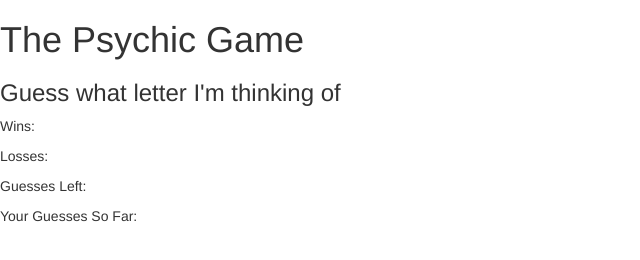
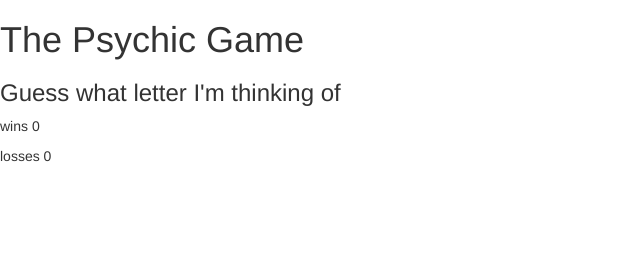
Before and after one commit to edogg23/Psychic-Game, a plain HTML site: page index.html in a window 1280 px wide. Shown: the whole page, without its empty margins (0-640 px from the left). Drawn offline with nearby package versions, Linux system fonts and the light colour scheme.

Commit message:
Displaying everything to page

```diff
--- a/assets/javascript/game.js
+++ b/assets/javascript/game.js
@@ -8,6 +8,12 @@
     var usrChoice = " ";
     var compChoice = " ";
 
+
+    var woutput = document.getElementById("woutput");
+        woutput.innerHTML = "wins " + win;
+
+    var loutput = document.getElementById("loutput");
+          loutput.innerHTML = "losses " + losses;
 
 
 
@@ -21,6 +27,13 @@
     	// Computer choses a random letter from the array
     	compChoice = letters[Math.floor(Math.random() * letters.length)];
     	console.log('The computer\'s guess: ' + compChoice);
+
+
+
+
+
+        // var gleft = document.getElementById("gleft");
+        // gleft.innerHTML = "Guesses Left: " + guessesLeft;
 
     	if (usrChoice === compChoice) {
     	    console.log("correct");
@@ -39,7 +52,13 @@
           console.log("losses: " + losses);
           console.log("guesses left: " + guessesLeft);
           console.log("guesses so far: " + guessedSoFar);
-        // if (true) {}
+
+    	var gleft = document.getElementById("gleft");
+    		gleft.innerHTML = "Guesses left " + guessesLeft;
+
+    	var gsofar = document.getElementById("gsofar");
+    		gsofar.innerHTML = "Your Guesses so far " +  guessedSoFar;
+
     }
 
 
--- a/index.html
+++ b/index.html
@@ -17,10 +17,11 @@
 <body>
 	<h1>The Psychic Game</h1>
 	<h3>Guess what letter I'm thinking of</h3>
-	<p>Wins:</p>
-	<p>Losses:</p>
-	<p>Guesses Left:</p>
-	<p>Your Guesses So Far:</p>
+	<p><div id="woutput"></div> </p>
+
+	<p><div id="loutput"></div></p>
+	<p><div id="gleft"></div></p>
+	<p><div id="gsofar"></div></p>
 
 
 
```
